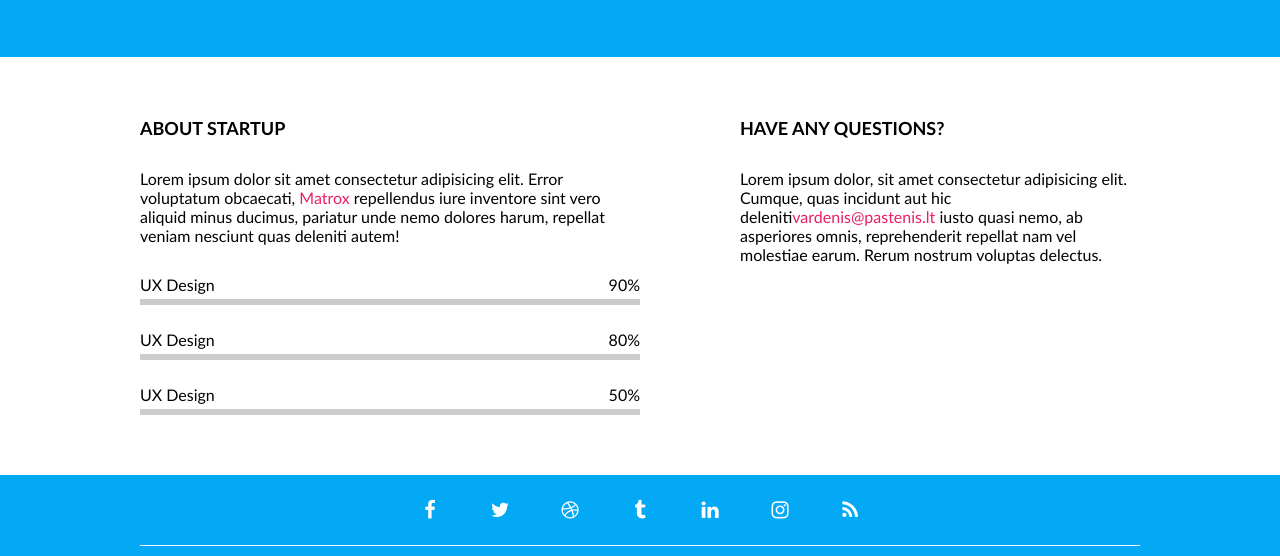
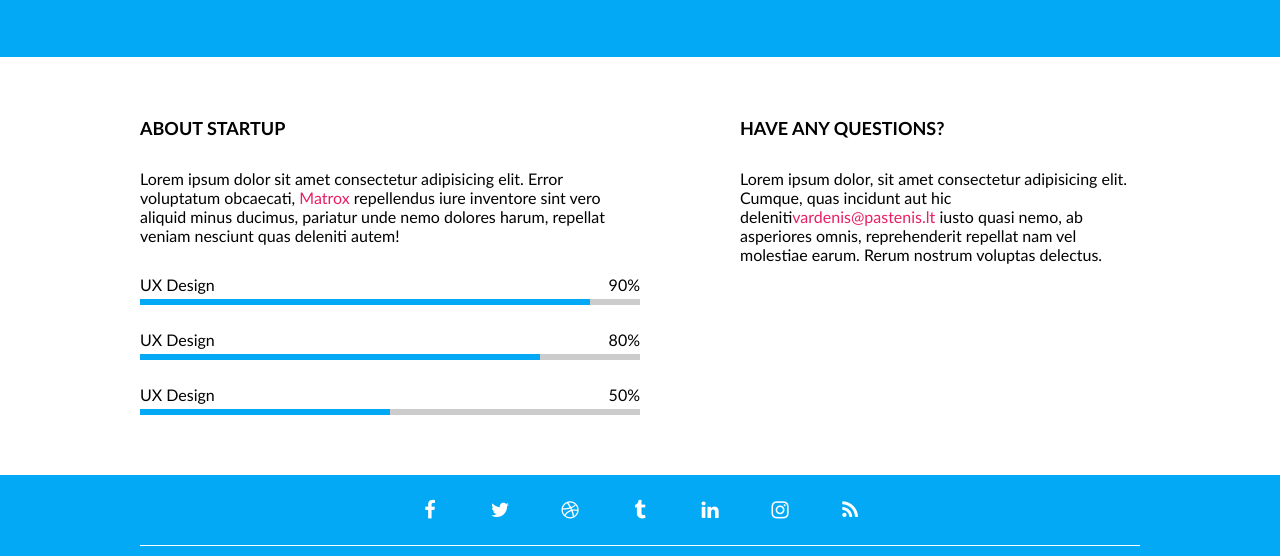
Before and after one commit to SimonasLizaitis/04-coming-soon, a website: page index.html in a window 1280 px wide. Shown: the part 396-952 px from the top of the page. Drawn offline with Linux system fonts and the light colour scheme.

Commit message:
Progress bar 2-2

```diff
--- a/css/components/progress-bar.css
+++ b/css/components/progress-bar.css
@@ -1,35 +1,35 @@
-.progress-bar-list{
+.progress-bar-list {
     display: flex;
     flex-direction: column;
     gap: 25px;
 }
-.progress-bar-list>.progress-bar{
+.progress-bar-list > .progress-bar {
     display: flex;
     flex-direction: column;
     gap: 5px;
 }
-.progress-bar-list>.progress-bar>.top{
+.progress-bar-list > .progress-bar > .top {
     display: flex;
     justify-content: space-between;
 }
-.progress-bar-list>.top>.label{
+.progress-bar-list .top > .label {
 }
-.progress-bar-list>.top>.value{
+.progress-bar-list .top > .value {
 }
-.progress-bar-list>.progress-bar>.progress{
+.progress-bar-list > .progress-bar > .progress {
+    height: 6px;
     background-color: #ccc;
-    height: 6px;
 }
-.progress-bar-list>.progress > .bar {
+.progress-bar-list .progress > .bar {
     height: 100%;
     background-color: var(--main-color);
 }
-.progress-bar-list>.progress>.bar-1{
+.progress-bar-list .progress > .bar-1 {
     width: 90%;
 }
-.progress-bar-list>.progress>.bar-2{
+.progress-bar-list .progress > .bar-2 {
     width: 80%;
 }
-.progress-bar-list>.progress>.bar-3{
+.progress-bar-list .progress > .bar-3 {
     width: 50%;
 }
```
